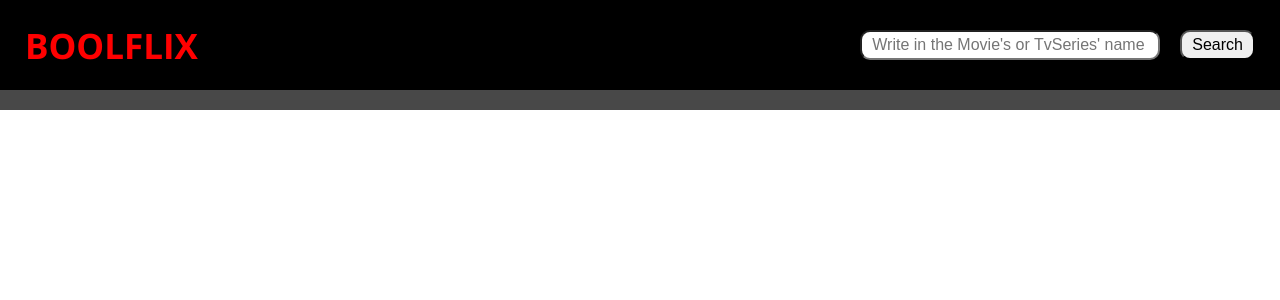
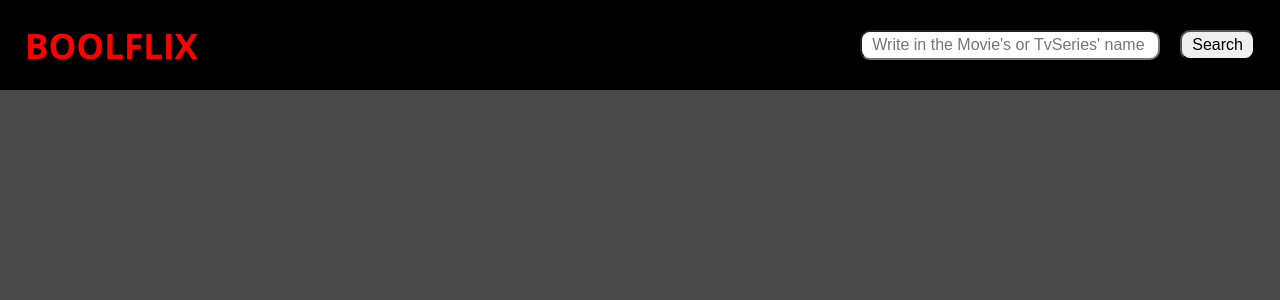
Before and after one commit to Neo-Machina/vue-boolflix, a Vue app: page / in a window 1280 px wide. Shown: the top 300 px of the page. Built offline with nearby package versions, Linux system fonts and the light colour scheme.

Commit message:
scss fixed

```diff
--- a/src/components/MainList.vue
+++ b/src/components/MainList.vue
@@ -30,6 +30,7 @@ export default {
     display: flex;
     flex-wrap: wrap;
     margin-left: 20px;
+    padding-bottom: 20px;
 
     .col {
         margin: 20px 25px 0 0;
--- a/src/style/common.scss
+++ b/src/style/common.scss
@@ -20,11 +20,16 @@ img {
 // MAIN
 main {
     background-color: #484848;
-    padding-bottom: 20px;
+    height: 100%;
+    min-height: calc(100vh - 90px);
 
     h2 {
-      padding: 20px 0 0 20px;
+      padding-left: 20px;
       color: white;
       font-size: 30px;
+
+      &:first-child{
+        padding-top: 20px;
+      }
     }
 }
```
